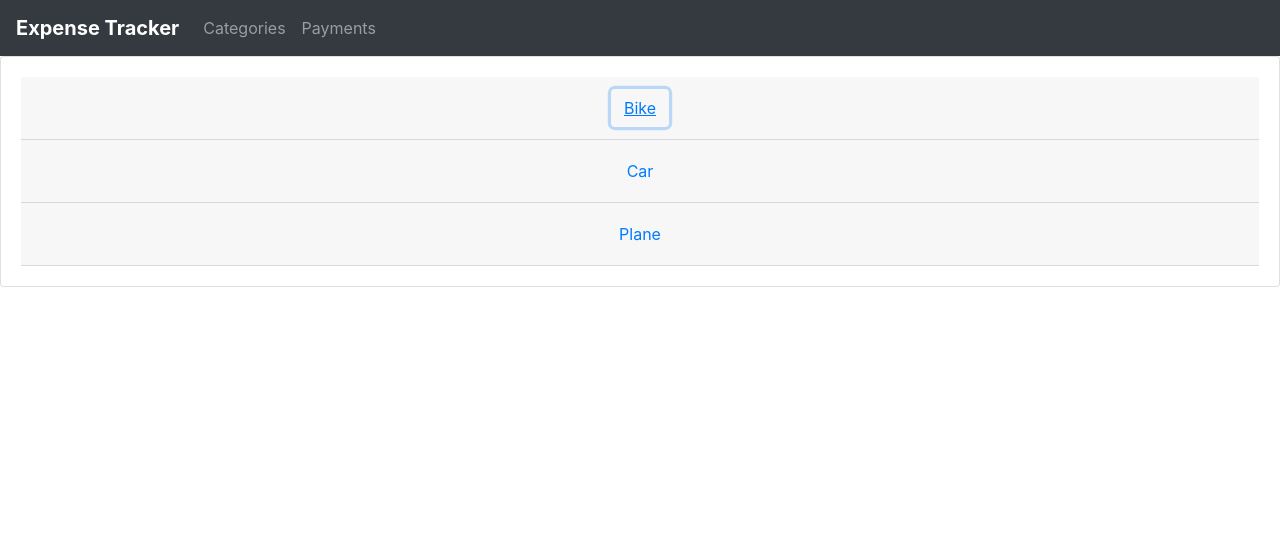
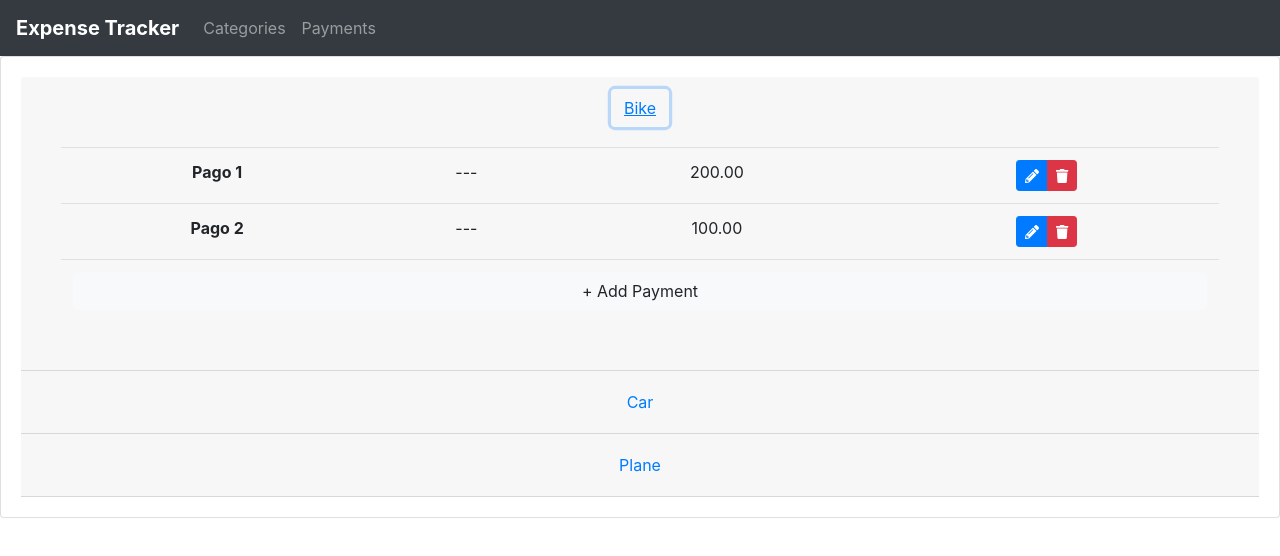
Before and after one commit to aledavila98-zz/expense-tracker-app, a React (Create React App) app: page / in a window 1280 px wide. Both pictures are taken after a click on the button "Bike". Shown: the top 556 px of the page. Built offline with nearby package versions, Linux system fonts and the light colour scheme.

Commit message:
adding states to app

```diff
--- /dev/null
+++ b/src/components/CategoriesPayments.jsx
@@ -0,0 +1,91 @@
+import React, { Component } from "react";
+import Accordion from "react-bootstrap/Accordion";
+import Card from "react-bootstrap/Card";
+import Button from "react-bootstrap/Button";
+import Table from "react-bootstrap/Table";
+import { FontAwesomeIcon } from "@fortawesome/react-fontawesome";
+import { faPencilAlt } from "@fortawesome/free-solid-svg-icons/faPencilAlt";
+import { faTrash } from "@fortawesome/free-solid-svg-icons/faTrash";
+import ButtonGroup from "react-bootstrap/ButtonGroup";
+
+const renderCategories = () => {
+    const categories = [
+        {
+            id: 1,
+            name: 'Bike'
+        },
+        {
+            id: 2,
+            name: 'Car'
+        },
+        {
+            id: 3,
+            name: 'Plane'
+        }
+    ];
+    return categories.map( (category, index) => {
+        return <Card.Header>
+            <Accordion.Toggle as={Button} variant="link" eventKey={category.id}> {category.name} </Accordion.Toggle>
+            <Accordion.Collapse eventKey={category.id}>
+                <Card.Body>
+                    <Table hover>
+                        <tbody>
+                            { renderPayments() }
+                        </tbody>
+                        <tfoot>
+                            <tr>
+                                <td colSpan="4"> <Button variant="light" block> + Add Payment </Button> </td>
+                            </tr>
+                        </tfoot>
+                    </Table>
+                </Card.Body>
+            </Accordion.Collapse>
+        </Card.Header>;
+    })
+}
+
+const renderPayments = () => {
+    const payments = [
+        {
+            id: 1,
+            paymentName: "Pago 1",
+            observations: "---",
+            amount: 200
+        },
+        {
+            id: 2,
+            paymentName: "Pago 2",
+            observations: "---",
+            amount: 100
+        }
+    ];
+    return payments.map(payment => {
+        return <tr>
+            <td> <b> {payment.paymentName} </b> </td>
+            <td> {payment.observations} </td>
+            <td> {payment.amount.toFixed(2)} </td>
+            <td>
+                <ButtonGroup>
+                    <Button variant="primary" size="sm"> <FontAwesomeIcon icon={faPencilAlt} /> </Button>
+                    <Button variant="danger" size="sm"> <FontAwesomeIcon icon={faTrash} /> </Button>
+                </ButtonGroup>
+            </td>
+        </tr>;
+    });
+}
+
+class CategoriesPayments extends Component {
+    render () {
+        return <div>
+            <Accordion defaultActiveKey="0">
+                <Card>
+                    <Card.Body>
+                        { renderCategories() }
+                    </Card.Body>
+                </Card>
+            </Accordion>
+        </div>;
+    }
+}
+
+export default CategoriesPayments;
--- a/src/components/Main.jsx
+++ b/src/components/Main.jsx
@@ -1,79 +1,17 @@
 import React, { Component } from "react";
-import Accordion from "react-bootstrap/Accordion";
-import Card from "react-bootstrap/Card";
-import Button from "react-bootstrap/Button";
-import Table from "react-bootstrap/Table";
-import { FontAwesomeIcon } from "@fortawesome/react-fontawesome";
-import { faPencilAlt } from "@fortawesome/free-solid-svg-icons/faPencilAlt";
-import { faTrash } from "@fortawesome/free-solid-svg-icons/faTrash";
-import ButtonGroup from "react-bootstrap/ButtonGroup";
-
-const renderCategories = () => {
-    const categories = [
-        'Bike',
-        'Car',
-        'Plane'
-    ];
-    return categories.map( (category, index) => {
-        return <Card.Header>
-            <Accordion.Toggle as={Button} variant="link" eventKey={index}> {category} </Accordion.Toggle>
-            <Accordion.Collapse eventKey={index}>
-                <Card.Body>
-                    <Table hover>
-                        <tbody>
-                            { renderPayments() }
-                        </tbody>
-                        <tfoot>
-                            <tr>
-                                <td colSpan="4"> <Button variant="light" block> + Add Payment </Button> </td>
-                            </tr>
-                        </tfoot>
-                    </Table>
-                </Card.Body>
-            </Accordion.Collapse>
-        </Card.Header>;
-    })
-}
-
-const renderPayments = () => {
-    const payments = [
-        {
-            paymentName: "Pago 1",
-            observations: "---",
-            amount: 200
-        },
-        {
-            paymentName: "Pago 2",
-            observations: "---",
-            amount: 100
-        }
-    ];
-    return payments.map(payment => {
-        return <tr>
-            <td> <b> {payment.paymentName} </b> </td>
-            <td> {payment.observations} </td>
-            <td> {payment.amount.toFixed(2)} </td>
-            <td>
-                <ButtonGroup>
-                    <Button variant="primary" size="sm"> <FontAwesomeIcon icon={faPencilAlt} /> </Button>
-                    <Button variant="danger" size="sm"> <FontAwesomeIcon icon={faTrash} /> </Button>
-                </ButtonGroup>
-            </td>
-        </tr>;
-    });
-}
+import CategoriesPayments from "./CategoriesPayments";
 
 class Main extends Component {
+
+    constructor(props) {
+        super(props);
+        this.state = {
+            screen: 'CategoriesPayments'
+        };
+    }
     render () {
-        return <div>
-            <Accordion defaultActiveKey="0">
-                <Card>
-                    <Card.Body>
-                        { renderCategories() }
-                    </Card.Body>
-                </Card>
-            </Accordion>
-        </div>;
+        if (this.state.screen === 'CategoriesPayments')
+            return <CategoriesPayments />;
     }
 }
 
```
